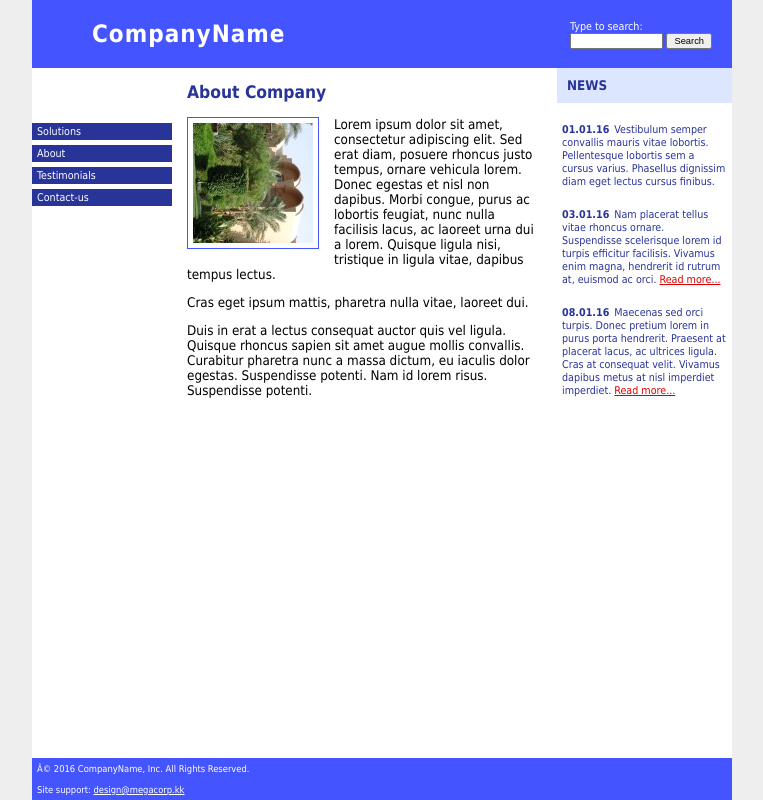
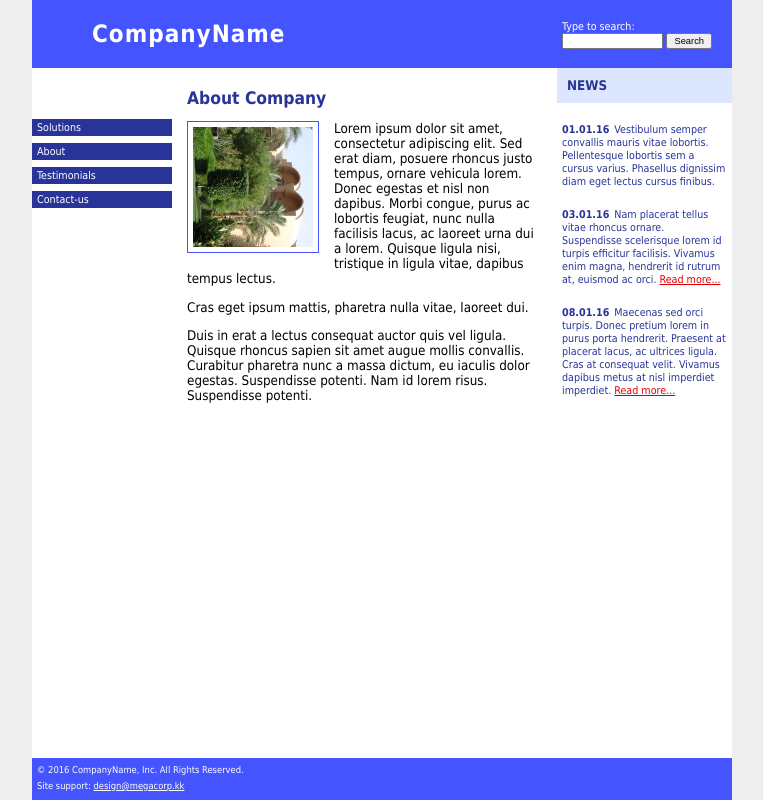
Before and after one commit to AleshaOleg/holy-grail-markup, a plain HTML site: page smacss/index.html in a window 1280 px wide. Shown: the whole page, without its empty margins (258-1021 px from the left). Drawn offline with Linux system fonts and the light colour scheme.

Commit message:
Pixel-perfect SMACSS

```diff
--- a/smacss/index.html
+++ b/smacss/index.html
@@ -9,14 +9,14 @@
         <div class="l-header">
             <h1 class="header-text">CompanyName</h1>
             <form class="header-search">
-                <label class="header-search-text">Type to search:
-                    <input class="header-search-field" type="search">
-                </label>
+                <span class="header-search-text">Type to search:</span>
+                <input class="header-search-field" type="text">
                 <button class="header-search-button" type="submit">Search</button>
             </form>
         </div>
         <div class="l-main">
-            <ul class="nav">
+            <div class="nav">
+                <ul class="nav-list">
                     <li class="nav-item">
                         <a class="nav-link" href="#">Solutions</a>
                     </li>
@@ -30,6 +30,7 @@
                         <a class="nav-link" href="#">Contact-us</a>
                     </li>
                 </ul>
+            </div>
             <div class="content">
                 <h2 class="content-title">About Company</h2>
                 <div class="content-article">
@@ -74,7 +75,7 @@
             </div>
         </div>
         <div class="l-footer">
-            <span class="footer-text">Â© 2016 CompanyName, Inc. All Rights Reserved.</span>
+            <span class="footer-text">© 2016 CompanyName, Inc. All Rights Reserved.</span>
             <span class="footer-text">Site support: <a class="footer-link" href="mailto:design@megacorp.kk">design@megacorp.kk</a></span>
         </div>
     </div>
--- a/smacss/style.css
+++ b/smacss/style.css
@@ -14,6 +14,7 @@ body {
 	width: 700px;
 	min-height: 100%;
 	margin: 0 auto;
+	position: relative;
 	background: #FFF;
 }
 
@@ -32,19 +33,19 @@ body {
 }
 
 .header-search {
-	display: inline-block;
+	display: block;
 	float: right;
 	font-size: 80%;
 }
 
 .header-search-text {
-	display: inline-block;
+	display: block;
 	color: #FFF;
 }
 
 .header-search-field {
 	width: 10em;
-	display: block;
+	display: inline-block;
 	font-size: 7pt;
 }
 
@@ -54,21 +55,29 @@ body {
 }
 
 .l-main {
+	overflow: hidden;
 	min-height: 100%;
+	padding-bottom: 42px;
 }
 
 .nav {
 	float: left;
-	width: 140px;
+	width: 20%;
+}
+
+.nav-list {
 	margin: 50px 0;
 	padding: 0;
-	list-style-type: none;
+	list-style: none;
 }
 
 .nav-link {
 	font-size: 80%;
 	display: block;
 	margin: 5px 0;
+	border: 1px solid #FFF;
+	border-right: 0;
+	border-left: 0;
 	padding: 2px 5px;
 	background: #293499;
 	text-decoration: none;
@@ -86,6 +95,8 @@ body {
 }
 
 .content-title {
+    margin-top: 20px;
+    margin-bottom: 10px;
 	font-size: 130%;
 	color: #293499;
 }
@@ -143,16 +154,17 @@ body {
 .l-footer {
 	position: absolute;
 	bottom: 0;
+    height: 40px;
+    padding: 1px 0;
 	width: 700px;
 	background: #45F;
 	color: #FFF;
 }
 
 .footer-text {
+	display: block;
 	font-size: 70%;
 	margin: 5px;
-	float: left;
-	clear: both;
 }
 
 .footer-link {
```
Lines whose indentation alone changed are shown as unchanged.
